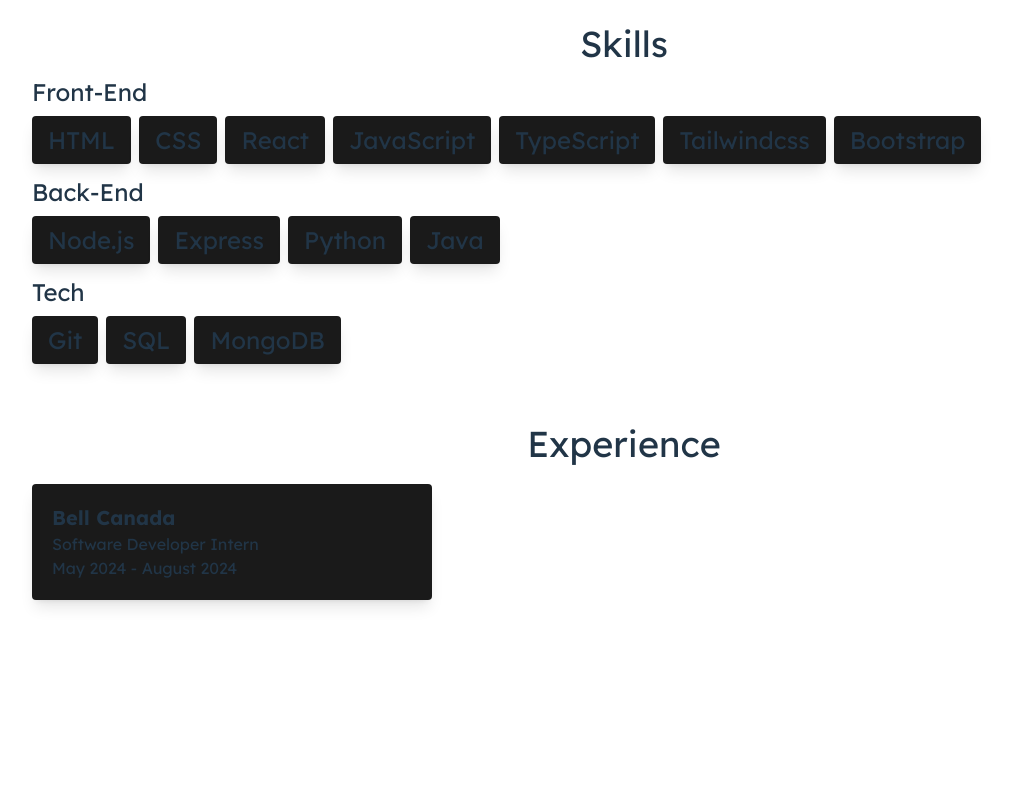
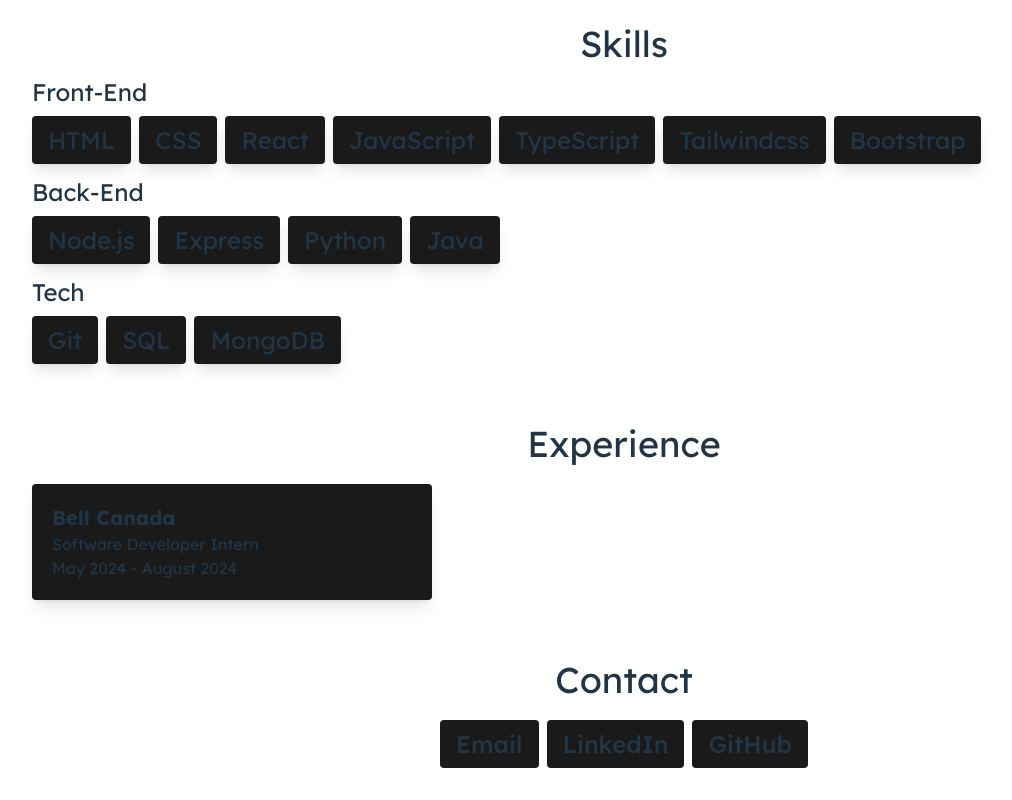
Before and after one commit to AshtonF04/personal-portfolio, a React (Vite) app: page / in a window 1280 px wide. Shown: the part 623-1423 px from the top of the page, without its empty margins (16-1028 px from the left). Before the commit the page ends 1255 px from the top, so only its background shows below. Built offline with nearby package versions, Linux system fonts and the light colour scheme.

Commit message:
Added contact page

```diff
--- a/src/App.jsx
+++ b/src/App.jsx
@@ -2,6 +2,7 @@ import Header from './components/Header.jsx'
 import About from './components/About.jsx'
 import Skills from './components/Skills.jsx'
 import Experience from './components/Experience.jsx'
+import Contact from './components/Contact.jsx'
 
 function App() {
 
@@ -12,6 +13,7 @@ function App() {
         <About />
         <Skills />
         <Experience />
+        <Contact />
       </div>
     </>
   )
--- /dev/null
+++ b/src/components/Contact.jsx
@@ -0,0 +1,16 @@
+function Contact(){
+    return(
+        <>
+        <div className="flex flex-col gap-5">
+            <h3 className="text-4xl text-center">Contact</h3>
+            <div className='flex gap-2 justify-center'>
+                <a target="_blank" href='mailto:ashtonfranklin772@gmail.com' className="contact-card py-2 px-4 rounded text-2xl">Email</a>
+                <a target="_blank" href="https://www.linkedin.com/in/ashton-franklin-5a6345288/" className="contact-card py-2 px-4 rounded text-2xl">LinkedIn</a>
+                <a target="_blank" href="https://github.com/AshtonF04" className="contact-card py-2 px-4 rounded text-2xl">GitHub</a>
+            </div>
+        </div>
+        </>
+    )
+}
+
+export default Contact
--- a/src/index.css
+++ b/src/index.css
@@ -52,6 +52,15 @@ h1 {
   background-color: #1a1a1a;
 }
 
+.contact-card{
+  background-color: #1a1a1a;
+}
+
+.contact-card:hover{
+  background-color: #121212;
+  transform: scale(1.05);
+}
+
 button {
   border-radius: 8px;
   border: 1px solid transparent;
```
